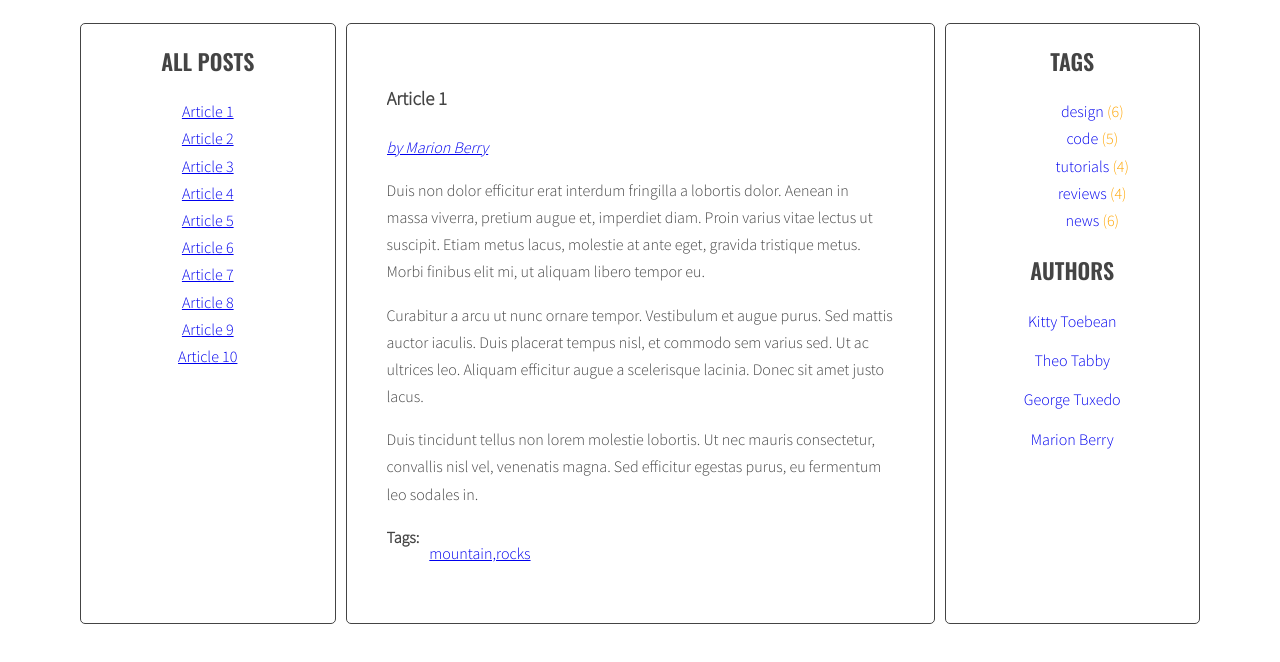
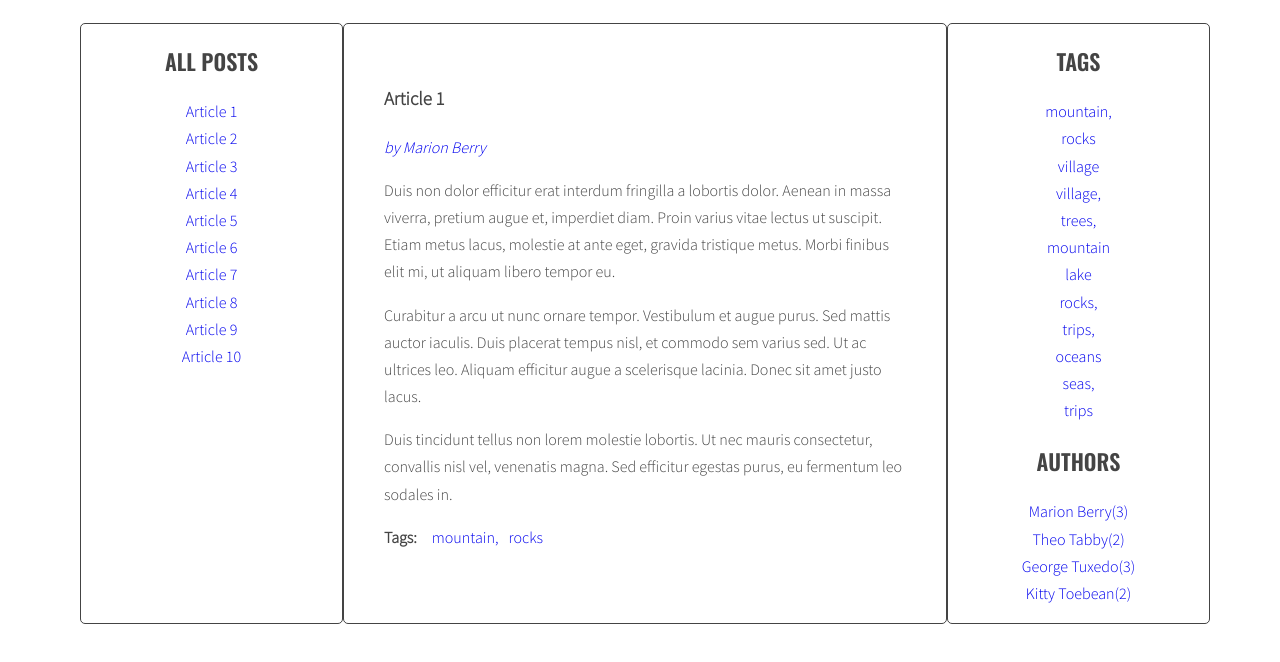
Before and after one commit to BlackLaufer/javascript-blog, a website: page index.html in a window 1280 px wide. Shown: the part 220-882 px from the top of the page. Drawn offline with nearby package versions, Linux system fonts and the light colour scheme.

Commit message:
js/script.js homework2 without cloud

```diff
--- a/index.html
+++ b/index.html
@@ -14,7 +14,6 @@
         <aside class="sidebar list">
           <h2 class="section-title">All posts</h2>
           <ul class="list titles">
-
           </ul>
         </aside>
         <section class="posts">
@@ -36,7 +35,7 @@
               </ul>
             </div>
           </article>
-          <article class="post" id="article-2" data-tags="lake" data-author="Theo Tabby">
+          <article class="post" id="article-2" data-tags="rocks" data-author="Theo Tabby">
             <h3 class="post-title">Article 2</h3>
             <p class="post-author"></p>
             <div class="post-content">
@@ -54,7 +53,7 @@
               </ul>
             </div>
           </article>
-          <article class="post" id="article-3"data-tags="fields" data-author="George Tuxedo">
+          <article class="post" id="article-3"data-tags="village" data-author="George Tuxedo">
             <h3 class="post-title">Article 3</h3>
             <p class="post-author"></p>
             <div class="post-content">
@@ -72,7 +71,7 @@
               </ul>
             </div>
           </article>
-          <article class="post" id="article-4" data-tags="village, hauses" data-author="Kitty Toebean">
+          <article class="post" id="article-4" data-tags="village, rocks" data-author="Kitty Toebean">
             <h3 class="post-title">Article 4</h3>
             <p class="post-author"></p>
             <div class="post-content">
@@ -127,7 +126,7 @@
               </ul>
             </div>
           </article>
-          <article class="post" id="article-7" data-tags="bicycle, trips" data-author="Kitty Toebean">
+          <article class="post" id="article-7" data-tags="rocks, trips, lake" data-author="Kitty Toebean">
             <h3 class="post-title">Article 7</h3>
             <p class="post-author"></p>
             <div class="post-content">
@@ -164,7 +163,7 @@
               </ul>
             </div>
           </article>
-          <article class="post" id="article-9" data-tags="seas" data-author="Marion Berry">
+          <article class="post" id="article-9" data-tags="seas, trips" data-author="Marion Berry">
             <h3 class="post-title">Article 9</h3>
             <p class="post-author"></p>
             <div class="post-content">
@@ -182,7 +181,7 @@
               </ul>
             </div>
           </article>
-          <article class="post" id="article-10" data-tags="oceans" data-author="George Tuxedo">
+          <article class="post" id="article-10" data-tags="trips, oceans" data-author="George Tuxedo">
             <h3 class="post-title">Article 10</h3>
             <p class="post-author"></p>
             <div class="post-content">
@@ -213,27 +212,8 @@
             <li><a href="#">news</a> <span>(6)</span></li>
           </ul>
           <h2 class="section-title">Authors</h2>
-          <ul class="list authors">
-            <li>
-              <a href="#">
-                <span class="author-name">Kitty Toebean</span>
-              </a>
-            </li>
-            <li>
-              <a href="#">
-                <span class="author-name">Theo Tabby</span>
-              </a>
-            </li>
-            <li>
-              <a href="#">
-                <span class="author-name">George Tuxedo</span>
-              </a>
-            </li>
-            <li>
-              <a href="#">
-                <span class="author-name">Marion Berry</span>
-              </a>
-            </li>
+          <ul class="authors-list">
+
           </ul>
         </aside>
       </main>
--- a/js/script.js
+++ b/js/script.js
@@ -1,62 +1,87 @@
 
 {
-  const optArticleSelector = '.post',
-  optTitleSelector = '.post-title',
-  optTitleListSelector = '.titles',
-  optArticleTagsSelector = '.post-tags .list',
-  optArticleAuthorSelector = '.post-author';
+  const opts = {
+    tagSizes: {
+      count: 5,
+      classPrefix: 'tag-size',
+    },
+  };
 
+  const select = {
+    all: {
+      articles: '.post',
+    },
+    article: {
+      tags: '.post-tags .list',
+      author: '.post-author',
+      title: '.post-title',
+    },
+    listOf: {
+      titles: '.titles',
+      tags: '.tags-list',
+      authors: '.authors-list',
+    },
+  };
 
   const titleClickHandler = function(event) {
     event.preventDefault();
     const clickedElement = this;
+    console.log('clickedElement (with plus): ' + clickedElement);
 
-  /* remove class 'active' from all article links  */
+    /* [DONE] remove class 'active' from all article links  */
+
     const activeLinks = document.querySelectorAll('.titles a.active');
 
     for(let activeLink of activeLinks) {
       activeLink.classList.remove('active');
     }
 
-    /* [IN PROGRESS] add class 'active' to the clicked link */
+
+    /* [DONE] add class 'active' to the clicked link */
 
     clickedElement.classList.add('active');
 
     /* [DONE] remove class 'active' from all articles */
 
-    const activeArticles = document.querySelectorAll('.posts .active');
+    const activeArticles = document.querySelectorAll('.posts.active');
 
       for(let activeArticle of activeArticles) {
         activeArticle.classList.remove('active');
       }
 
     /* [DONE] get 'href' attribute from the clicked link */
+
     let articleSelector = clickedElement.getAttribute('href');
+
     /* [DONE] find the correct article using the selector (value of 'href' attribute) */
 
     const targetArticle = document.querySelector(articleSelector);
+    /* [DONE] add class 'active' to the correct article */
 
-    /* [DONE] add class 'active' to the correct article */
     targetArticle.classList.add('active');
+
   };
 
   function generateTitleLinks(customSelector = '') {
+
   /* [DONE] remove contents of titleList */
 
-  const titleList = document.querySelector(optTitleListSelector);
+    const titleList = document.querySelector(select.listOf.titles);
     titleList.innerHTML = '';
 
       /* [DONE] for each article */
 
-  const articles = document.querySelectorAll(optArticleSelector + customSelector);
+    const articles = document.querySelectorAll(select.all.articles + customSelector);
     let html = '';
 
     for(let article of articles) {
-
+      /* [DONE] get the article id */
       let articleId = article.getAttribute('id');
 
-
-    let articleTitle = article.querySelector(optTitleSelector).innerHTML;
+      /* [DONE] find the title element */
+      /* [DONE] get the title from the title element */
+      let articleTitle = article.querySelector(select.article.title).innerHTML;
+      console.log(articleTitle)
 
       /* [DONE] create HTML of the link */
       const linkHTML = '<li><a href="#' + articleId + '"><span>' + articleTitle + '</span></a></li>';
@@ -65,56 +90,116 @@
 
       html = html + linkHTML;
     }
+
     titleList.innerHTML = html;
   }
 
   generateTitleLinks();
 
+  const links = document.querySelectorAll('.titles a');
 
-  const links = document.querySelectorAll('.titles a');
   for(let link of links) {
     link.addEventListener('click', titleClickHandler);
   }
 
+  function calculateTagsParams(tags) {
+    params = {
+      min: 999,
+      max: 0,
+    };
+
+    for (let tag in tags) {
+      if (tags[tag] > params.max){
+        params.max = tags[tag];
+      } else if (tags[tag] < params.min) {
+        params.min = tags[tag];
+      }
+    }
+    return params;
+  }
+
+  function calculateTagClass(count, params) {
+    const normalizedCount = count - params.min;
+    const normalizedMax = params.max - params.min;
+    const percentage = normalizedCount / normalizedMax;
+    const classNumber = Math.floor( percentage * (opts.tagSizes.count -1) + 1)
+    return opts.tagSizes.classPrefix + classNumber;
+  }
+
+
   function generateTags() {
+    /* [NEW] create a new variable allTags with an empty object */
+    let allTags = {};
+
     /* find all articles */
-    const articles = document.querySelectorAll(optArticleSelector);
+    const articles = document.querySelectorAll(select.all.articles);
+
     /* START LOOP: for every article: */
     for (let article of articles) {
+
       /* find tags wrapper */
-      let tagWrapper = article.querySelector(optArticleTagsSelector);
+      let tagWrapper = article.querySelector(select.article.tags);
+
       /* make html variable with empty string */
       let html = '';
+
       /* get tags from data-tags attribute */
       let tags = article.getAttribute('data-tags');
+
       /* split tags into array */
       let tagArray = tags.split(' ')
+
       /* START LOOP: for each tag */
-      for (let tag of tagArray){
+      for (let tag of tagArray) {
+
         /* generate HTML of the link */
         let linkHTML = '<li><a href="#tag-' + tag + '">' + tag + '</a></li>';
+
         /* add generated code to html variable */
         html = html + linkHTML;
+        /* [NEW] check if this link is NOT already in allTags */
+        if(!allTags.hasOwnProperty(tag)) {
+          /* [NEW] add tag to allTags object */
+          allTags[tag] = 1;
+        } else {
+          allTags[tag]++;
+        };
       /* END LOOP: for each tag */
       }
+
       /* insert HTML of all the links into the tags wrapper */
       tagWrapper.innerHTML = html;
+
     /* END LOOP: for every article: */
     }
+  /* [NEW] find list of tags in right column */
+    const tagList = document.querySelector(select.listOf.tags);
+    const tagsParams = calculateTagsParams(allTags);
+    /* [NEW] create variable for all links HTML code */
+    let allTagsHTML = '';
+    /* [NEW] START LOOP: for each tag in allTags: */
+    for (let tag in allTags) {
+      /* [NEW] generate code of a link and add it to allTagsHTML */
+      allTagsHTML += '<li><a class="' + calculateTagClass(allTags[tag], tagsParams) + '" href="#tag-' + tag + '">' + tag + '</a></li>';
+      /* [NEW] END LOOP: for each tag in allTags: */
     }
-
-  generateTags();
+    /*[NEW] add html for allTagsHTML to tagList */
+    tagList.innerHTML = allTagsHTML;
+  }
 
   function tagClickHandler(event) {
     /* prevent default action for this event */
     event.preventDefault();
+
     /* make new constant named "clickedElement" and give it the value of "this" */
     const clickedElement = this;
+    console.log(clickedElement);
+
     /* make a new constant "href" and read the attribute "href" of the clicked element */
     const href = clickedElement.getAttribute('href');
 
     /* make a new constant "tag" and extract tag from the "href" constant */
-    const tag = href.replace('#tag-', '');
+    tag = href.replace('#tag-', '');
 
     /* find all tag links with class active */
     const tagActive = document.querySelectorAll('a.active[href^="#tag-"]');
@@ -123,7 +208,7 @@ generateTitleLinks();
     for (let tag of tagActive) {
 
       /* remove class active */
-      tag.classList.remove('active')
+      tag.classList.remove('active');
 
     /* END LOOP: for each active tag link */
     }
@@ -139,8 +224,10 @@ generateTitleLinks();
 
     /* END LOOP: for each found tag link */
     }
+
     /* execute function "generateTitleLinks" with article selector as argument */
     generateTitleLinks('[data-tags~="' + tag + '"]');
+
   }
 
   function addClickListenersToTags() {
@@ -148,7 +235,7 @@ generateTitleLinks();
     const allLinks = document.querySelectorAll('a[href^="#tag-"]')
 
     /* START LOOP: for each link */
-    for (let link of allLinks){
+    for (let link of allLinks) {
 
       /* add tagClickHandler as event listener for that link */
       link.addEventListener('click', tagClickHandler);
@@ -156,82 +243,79 @@ generateTitleLinks();
     /* END LOOP: for each link */
     }
   }
-
   generateTags();
   addClickListenersToTags();
-
+  // AUTHORS
 
   function generateAuthors() {
+    let allAuthors = {};
     /* find all articles */
-    const articles = document.querySelectorAll(optArticleSelector);
+    const articles = document.querySelectorAll(select.all.articles);
 
     /* START LOOP: for every article: */
     for (let article of articles) {
 
       /* find tags wrapper */
-      let authorWrapper = article.querySelector(optArticleAuthorSelector);
+      let authorWrapper = article.querySelector(select.article.author);
 
       /* get tags from data-tags attribute */
       let author = article.getAttribute('data-author');
 
-      let linkHTML = '<a href="#tag-' + author + '">by ' + author + '</a>';
-
+      let linkHTML = '<a href="#author-' + author + '">by ' + author + '</a>';
+      let linkHTMLForSidebar = '<a href="#author-' + author + '">' + author + '</a>';
+      if(!allAuthors.hasOwnProperty(author)) {
+        allAuthors[author] = 1;
+      } else {
+        allAuthors[author]++;
+      }
       /* insert HTML of all the links into the tags wrapper */
       authorWrapper.innerHTML = linkHTML;
 
     /* END LOOP: for every article: */
+
+
+      const tagList = document.querySelector(select.listOf.authors);
+      let allAuthorsHTML = '';
+      for (let author in allAuthors){
+        allAuthorsHTML += '<li><a href="#author-' + author + '">' + author + '(' + allAuthors[author] + ')' + '</a></li>';
+      }
+      tagList.innerHTML = allAuthorsHTML;
     }
   }
-
 
 
   function authorClickHandler(event) {
     /* prevent default action for this event */
     event.preventDefault();
-
     /* make new constant named "clickedElement" and give it the value of "this" */
     const clickedElement = this;
-
+    /* make a new constant "href" and read the attribute "href" of the clicked element */
     const href = clickedElement.getAttribute('href');
-
-    const tag = href.replace('#tag-', '');
-
-    const tagActive = document.querySelectorAll('a.active[href^="#tag-"]');
-
-    for (let tag of tagActive) {
+    const tag = href.replace('#author-', '');
+    const tagActive = document.querySelectorAll('a.active[href^="#author-"]');
+    for (let tag of tagActive){
       tag.classList.remove('active')
-
-    /* END LOOP: for each active tag link */
     }
 
     let properTags = document.querySelectorAll('a[href="' + href + '"]');
 
     for (let tag of properTags) {
-
-      /* add class active */
       tag.classList.add('active');
-
     /* END LOOP: for each found tag link */
     }
 
-    /* execute function "generateTitleLinks" with article selector as argument */
     generateTitleLinks('[data-author="' + tag + '"]');
 
   }
 
   function addClickListenersToAuthors() {
-    /* find all links to tags */
-    const allLinks = document.querySelectorAll('a[href^="#tag-"]')
-    /* START LOOP: for each link */
+
+    const allLinks = document.querySelectorAll('a[href^="#author-"]')
+
       for (let link of allLinks) {
-
-      /* add tagClickHandler as event listener for that link */
         link.addEventListener('click', authorClickHandler);
-
-    /* END LOOP: for each link */
       }
   }
-
   generateAuthors();
   addClickListenersToAuthors();
   }
--- a/sass/style.scss
+++ b/sass/style.scss
@@ -24,9 +24,14 @@ body {
   line-height: 1.7;
 }
 
+a {
+  text-decoration: none;
+}
+
 .container {
   max-width: 1140px;
   margin: 0 auto;
+  padding-bottom: 10px;
 }
 
 .section-title {
@@ -51,7 +56,8 @@ body {
 
 .sidebar {
   flex: 1 0 0;
-  &.list {
+  text-align: center;
+  	  &.list {
     text-align: center;
   }
 }
@@ -60,12 +66,12 @@ body {
   flex: 2 0 0;
   position: relative;
   overflow: auto;
+  margin: 0;
 }
 
 .sidebar, .posts {
   background: $color-light;
   margin-right: 10px;
-  margin-bottom: 30px;
   padding: 40px;
   border: 1px solid $color-dark;
   border-radius: 5px;
@@ -85,16 +91,21 @@ body {
 
 .list {
   list-style-type: none;
+  margin: 0;
   padding: 0;
+  margin: 0;
   .active {
     font-weight: bold;
   }
 }
 
-.list-horizontal {
-  li {
-    display: inline-block;
-  }
+.list-horizontal li{
+  display: inline;
+  padding: 5px;
+}
+
+.tags-list {
+  padding-left: 0;
 }
 
 /* Authors */
@@ -105,14 +116,26 @@ body {
   }
 }
 
+.authors-list {
+  padding-left: 0;
+
+  a {
+  display:block;
+  }
+}
+
 /* Post */
+
+.posts {
+  margin: 0;
+}
 
 .post {
   height: 0;
   opacity: 0;
   transition: 0.2s opacity;
   transition-timing-function: ease-out;
-  z-index: 0;
+  z-index: 0;	  z-index: 0;
   overflow: hidden;
   &.active {
     opacity: 1;
@@ -132,32 +155,22 @@ body {
   }
 }
 
-.tags a{
-  text-decoration: none;
-}
-
-.tags li{
-  color: orange;
+.tags li {
   list-style: none;
 }
 
-
-.tag-size-2{
+.tag-size-2 {
   font-size: 20px;
 }
 
-.tag-size-3{
+.tag-size-3 {
   font-size: 25px;
 }
 
-.tag-size-4{
+.tag-size-4 {
   font-size: 30px;
 }
 
-.tag-size-5{
-  font-size: 35px;
+.tag-size-5 {
+  font-size: 40px;
 }
-
-.post-tags .list a.active{
-  color: red;
-}
```
Also changed, not shown: css/style.css, 1 other file. Lines whose indentation alone changed are shown as unchanged.
